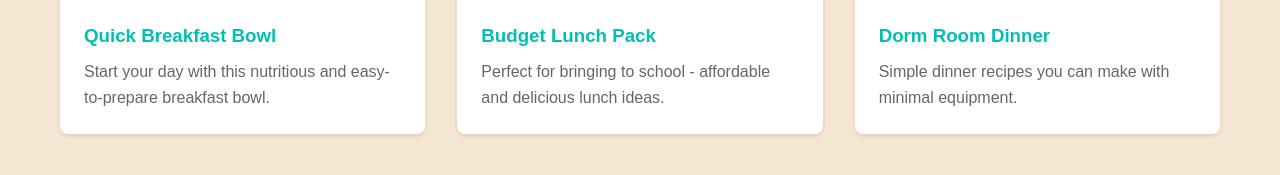
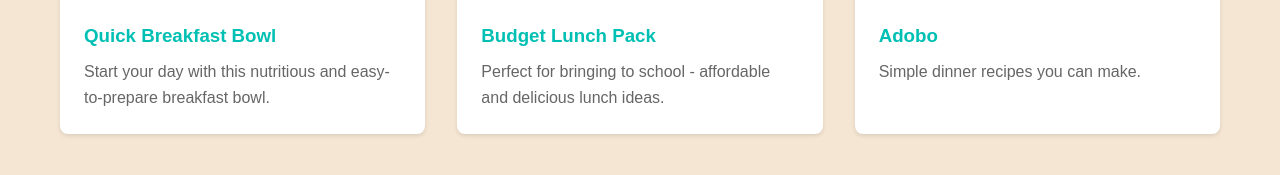
Before and after one commit to theopatatas/recipee, a plain HTML site: page index.html in a window 1280 px wide. Shown: the part 627-802 px from the top of the page. Drawn offline with Linux system fonts and the light colour scheme.

Commit message:
Update index.html

```diff
--- a/index.html
+++ b/index.html
@@ -85,8 +85,8 @@
                     <div class="recipe-card">
                         <img src="/placeholder.svg?height=200&width=300" alt="Recipe 3">
                         <div class="recipe-content">
-                            <h3>Dorm Room Dinner</h3>
-                            <p>Simple dinner recipes you can make with minimal equipment.</p>
+                            <h3>Adobo</h3>
+                            <p>Simple dinner recipes you can make.</p>
                         </div>
                     </div>
                 </div>
```
